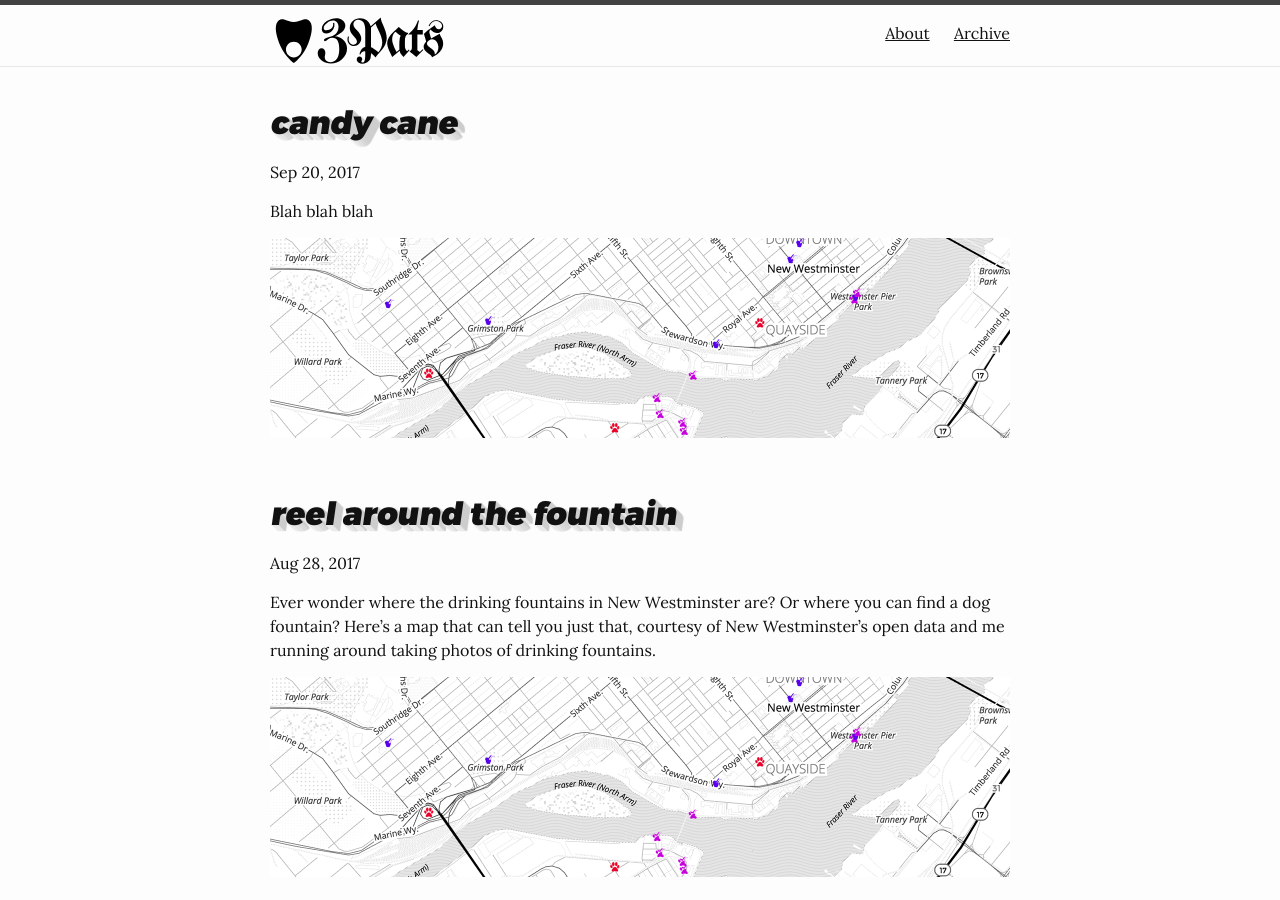
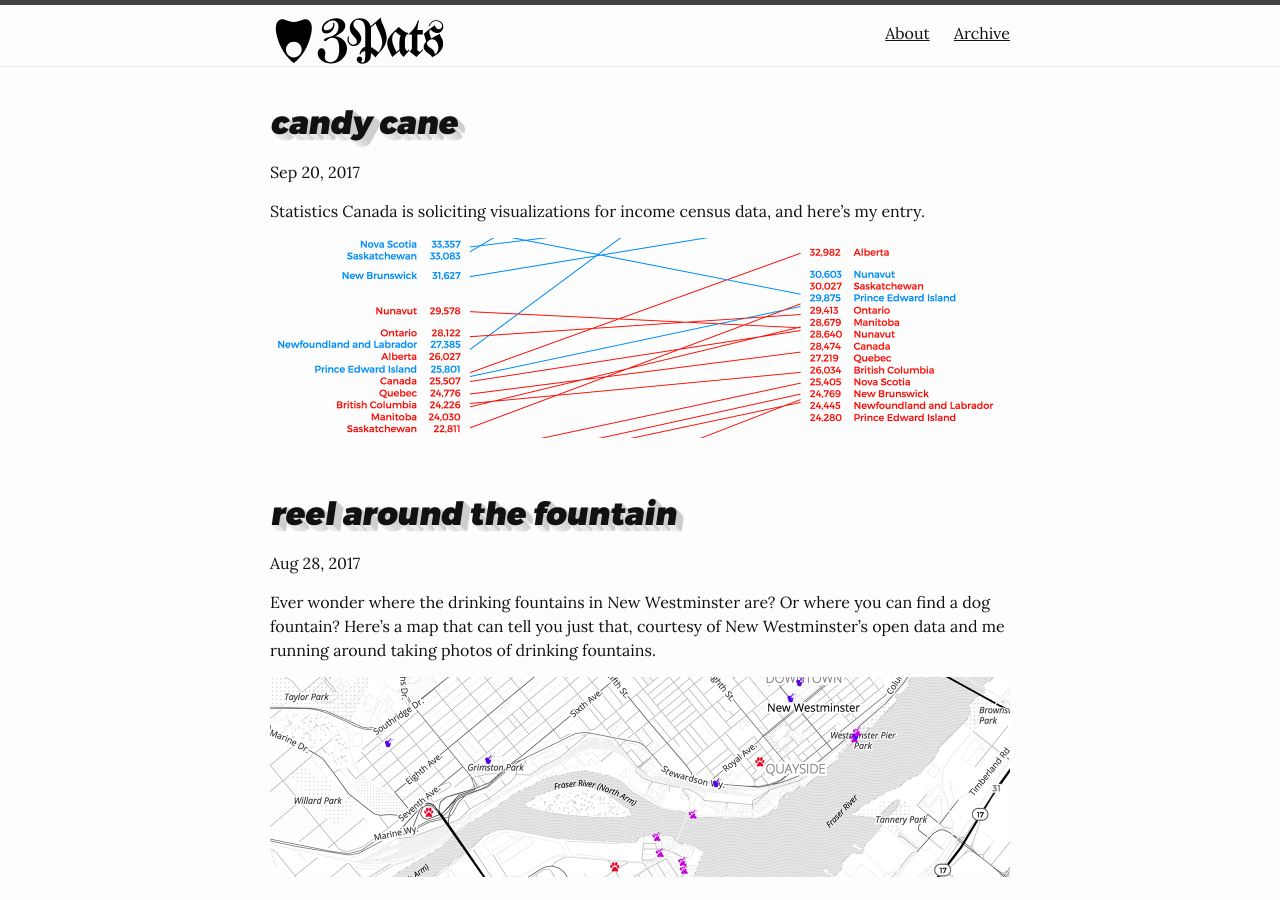
Before and after one commit to pcclarke/3pats, a Jekyll site: the page built from index.html, in a window 1280 px wide and 900 px high. Built offline with Jekyll 4.4.1, drawn with Linux system fonts in a browser that asks for light colours; some web fonts are replaced; the list of posts is cut into pages by our own code.

Commit message:
Added basic description

```diff
--- a/_posts/2017-09-20-income.markdown
+++ b/_posts/2017-09-20-income.markdown
@@ -2,10 +2,10 @@
 layout: post
 title:  "Candy Cane"
 date:   2017-09-20 13:30:00
-thumbnail: /img/2017/08/fountainsThumb.jpg
+thumbnail: /img/2017/09/incomeThumb.jpg
 ---
 
-Blah blah blah
+Statistics Canada is soliciting visualizations for income census data, and here's my entry.
 
 * * *
 
@@ -26,6 +26,8 @@ Blah blah blah
 
 * * *
 
+Source: [Statistics Canada, Income Highlight Tables, 2016 Census: Median total income, after-tax income and employment income for income recipients by sex](http://www12.statcan.gc.ca/census-recensement/2016/dp-pd/hlt-fst/inc-rev/index-eng.cfm)
+
 <style>{% include 2017/09/income.css %}</style>
 
 <script src="//d3js.org/d3.v4.min.js"></script>
```
Also changed, not shown: img/2017/09/incomeThumb.jpg (added).
